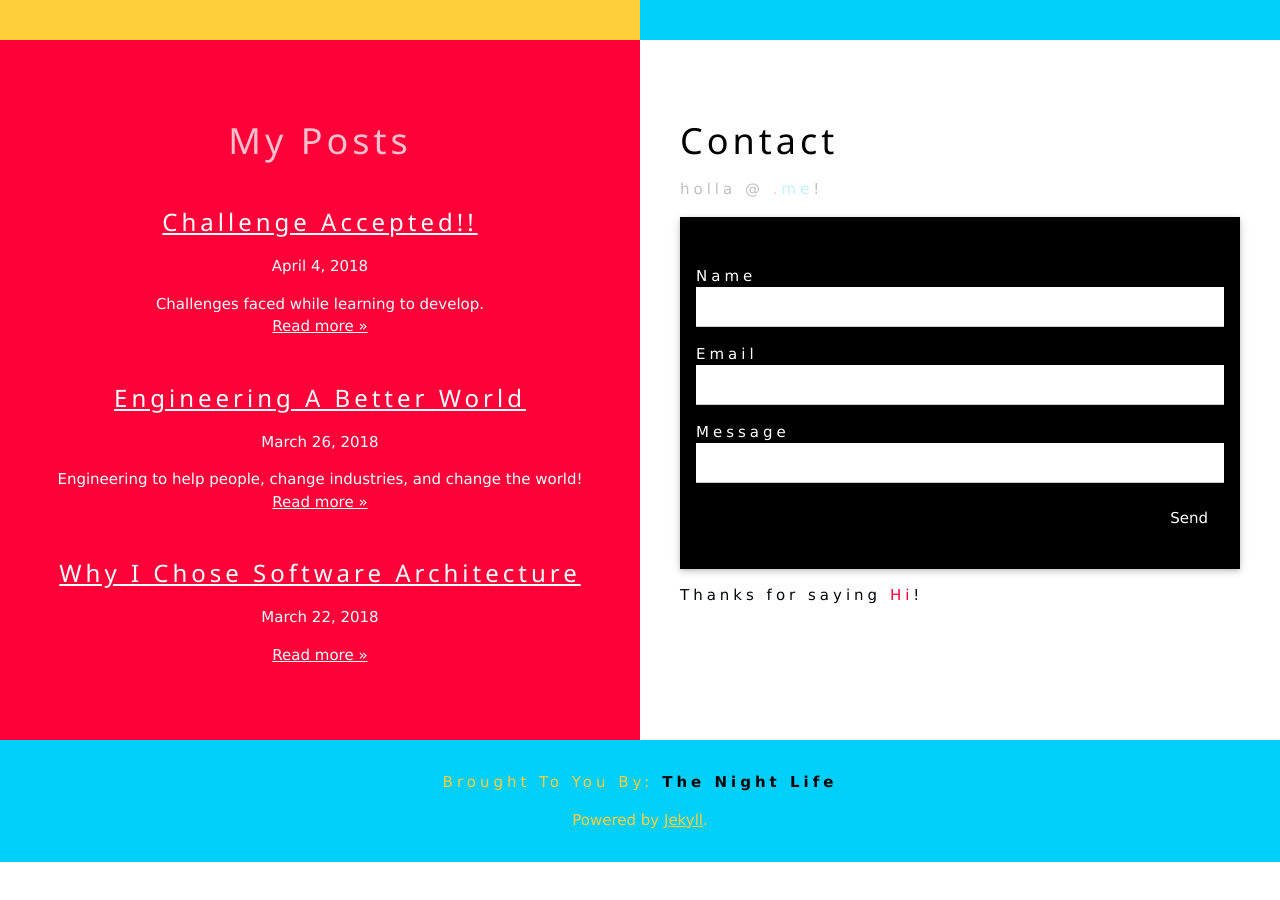
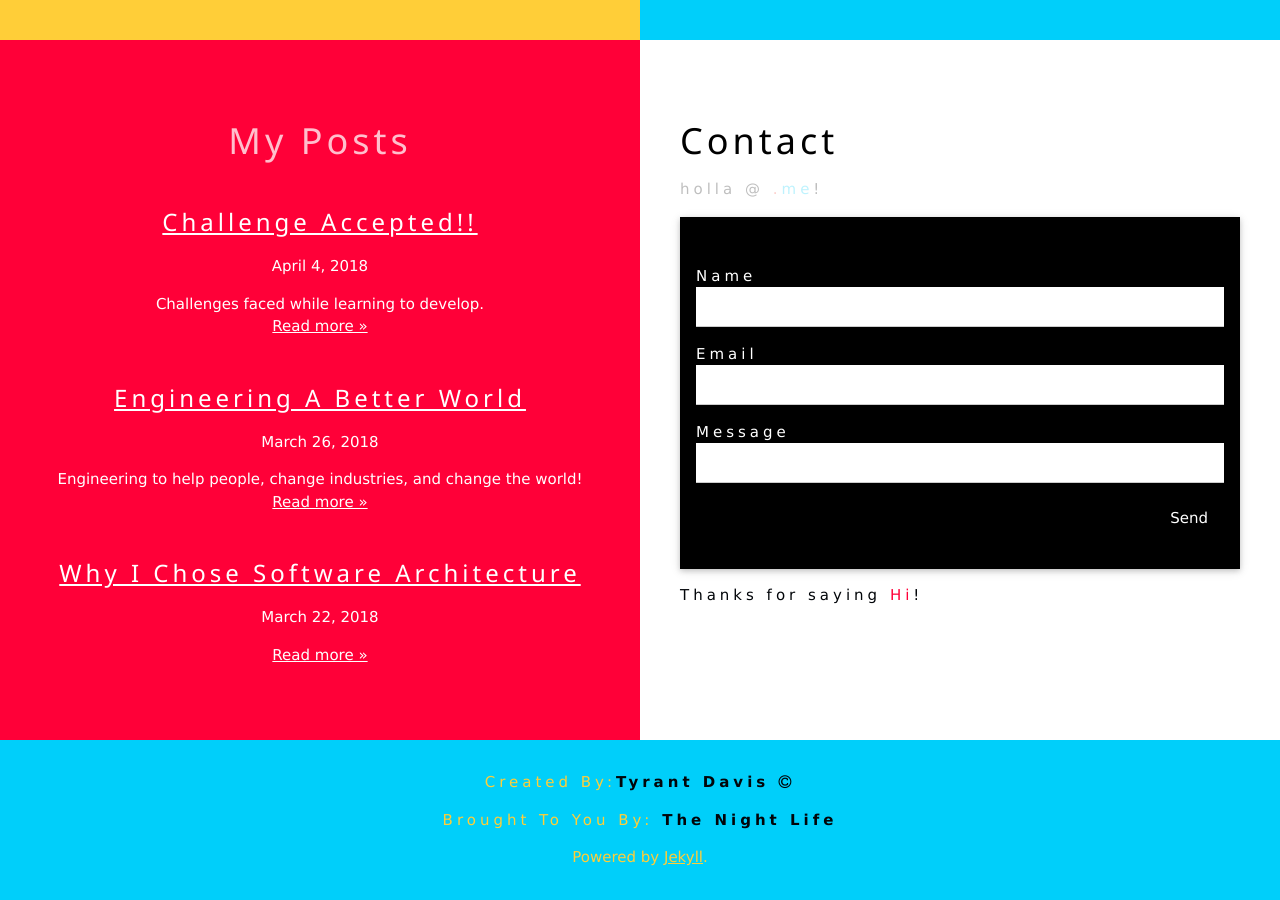
Before and after one commit to tyrantdavis/tyrantdavis.github.io, a Jekyll site: the page built from index.html, in a window 1280 px wide and 900 px high, scrolled down 1460 px. Built offline with Jekyll 4.4.1, drawn with Linux system fonts in a browser that asks for light colours; nearby versions of some CDN libraries; the list of posts is cut into pages by our own code; before the commit the page ends 2322 px from its top, so only the background shows below that.

Commit message:
...Add author and copy contin...

```diff
--- a/_includes/footer.html
+++ b/_includes/footer.html
@@ -1,5 +1,8 @@
 {% if site.theme_settings.footer_text || if site.theme_settings.footer_text_too %}
 <footer class="w3-container w3-padding-16 w3-cyan">
+  <p class="w3-center w3-text-yellow w3-wide">{{ site.theme_settings.author }}
+    <span class="w3-text-night">{{ site.theme_settings.copy }}</span>
+  </p>
   <p class="w3-center w3-text-yellow w3-wide">{{ site.theme_settings.footer_text }}</p>
   <p class="w3-center w3-text-yellow">{{ site.theme_settings.footer_text_too }}</p>
 </footer>
```
